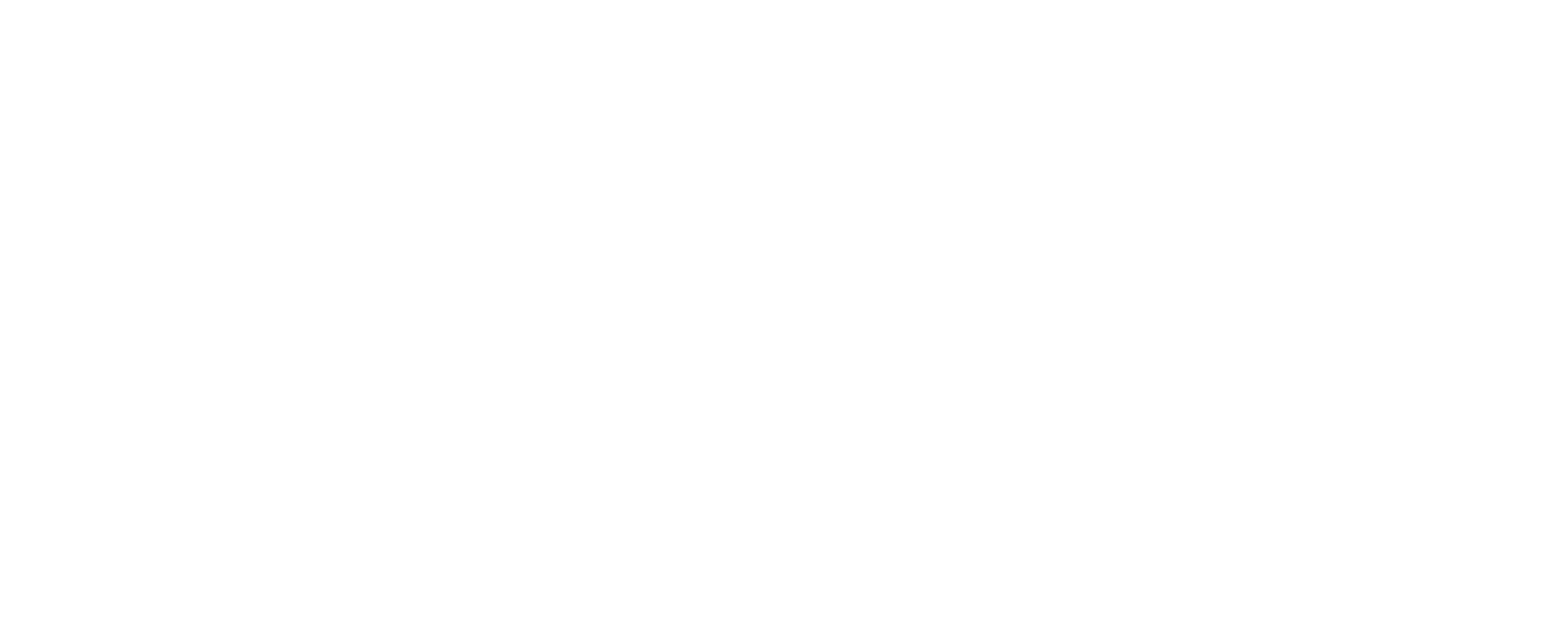
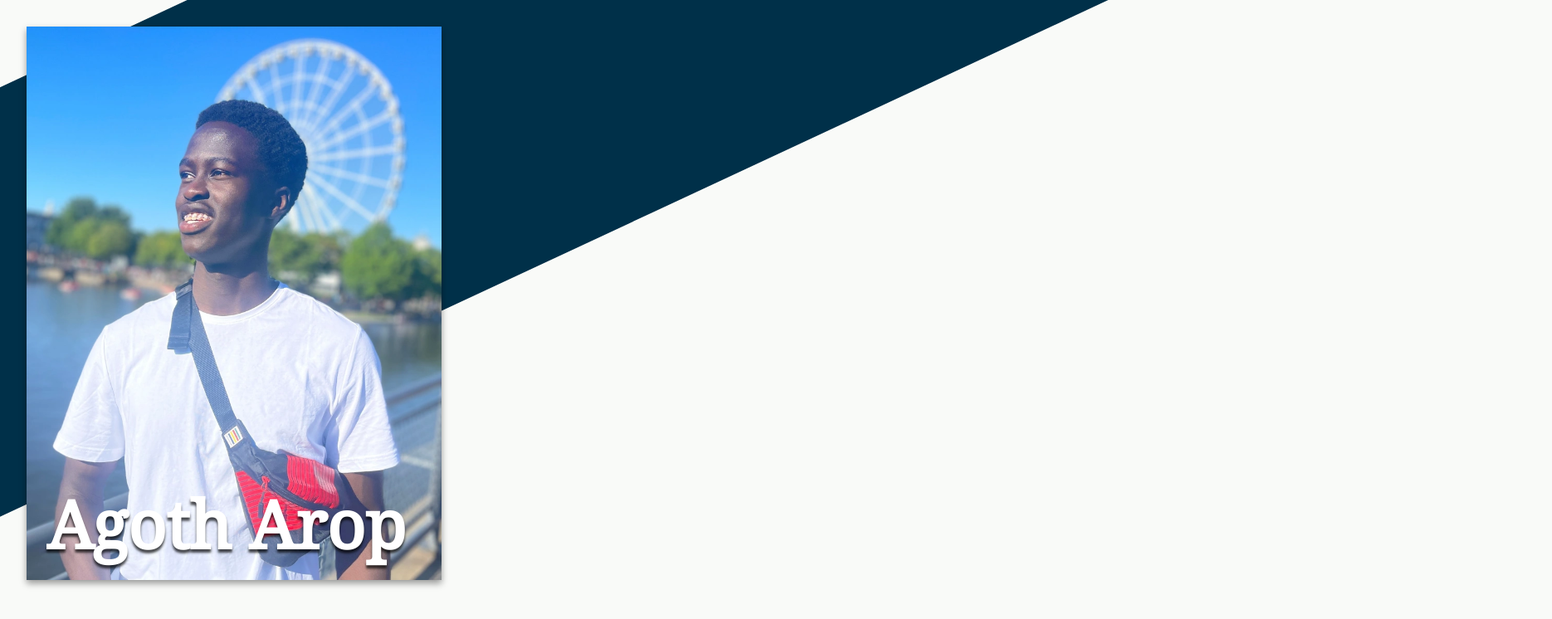
Before and after one commit to Agoth24/homepage, a plain HTML site: page index.html in a window 1280 px wide. Shown: the whole page at 83% size, 1870 px wide, since content can reach past the window. Drawn offline with Linux system fonts and the light colour scheme.

Commit message:
added portrait image and worked through styling

```diff
--- a/index.html
+++ b/index.html
@@ -1,14 +1,33 @@
 <!DOCTYPE html>
 <html lang="en">
-<head>
-    <meta charset="UTF-8">
-    <meta name="viewport" content="width=device-width, initial-scale=1.0">
+  <head>
+    <meta charset="UTF-8" />
+    <meta name="viewport" content="width=device-width, initial-scale=1.0" />
     <title>Homepage</title>
-    <link rel="stylesheet" href="style.css">
-</head>
-<body>
+    <link rel="stylesheet" href="style.css" />
+  </head>
+  <body>
     <main>
-
+      <div class="hero-section">
+        <div class="diagonal-bg"></div>
+        <section class="hero">
+          <div class="portrait-card">
+            <picture>
+              <source
+                media="(min-width: 800px)"
+                srcset="images/agoth-ferris-wheel_800.webp"
+              />
+              <source
+                media="(max-width: 799px)"
+                srcset="images/agoth-ferris-wheel_480.webp"
+              />
+              <img src="images/agoth-ferris-wheel_480.webp" alt="" />
+            </picture>
+            <h1 class="portrait-name">Agoth Arop</h1>
+          </div>
+          <div class="about"></div>
+        </section>
+      </div>
     </main>
-</body>
+  </body>
 </html>
--- a/style.css
+++ b/style.css
@@ -12,10 +12,69 @@
 
 body,
 html {
-  height: 100vh;
+  height: 100%;
   font-family: Noto Serif;
+  background-color: #f9faf8;
+  margin: 0;
+}
+
+body {
+    width: 100vw;
+}
+
+main {
+    padding: 1rem;
 }
 
 :root {
+  --white: #fff;
+  --navy: #003049;
+}
 
+.hero-section {
+    position: relative;
+    height: max-content;
 }
+
+.diagonal-bg {
+  position: absolute;
+  z-index: 0;
+  background-color: var(--navy);
+  height: 70%;
+  width: 200%;
+  transform: rotateZ(-25deg);
+  top:-30%;
+  left: -50%;
+}
+
+.hero {
+  position: relative;
+  margin: 0 auto;
+  height: auto;
+}
+
+.portrait-card {
+    position: relative;
+    z-index: 1;
+    max-width: 500px;
+    margin: 1rem;
+    /* height: max-content; */
+}
+
+img {
+    max-width: 100%;
+    height: auto;
+    box-shadow: 0 4px 8px rgba(0, 0, 0, 0.4);
+}
+
+.portrait-name {
+  color: var(--white);
+  font-size: clamp(2rem, 20vw, 5rem);
+  position: absolute;
+  z-index: 2;
+  left: 1.5rem;
+  bottom: 0;
+  text-shadow: 0 4px 3px rgba(0, 0, 0, 0.7);
+  line-height: 1;
+  margin-bottom: 1.5rem;
+}
```
Also changed, not shown: images/agoth-ferris-wheel_480.webp (added), images/agoth-ferris-wheel_800.webp (added), portfolio-result.png (added), 5 other files.
